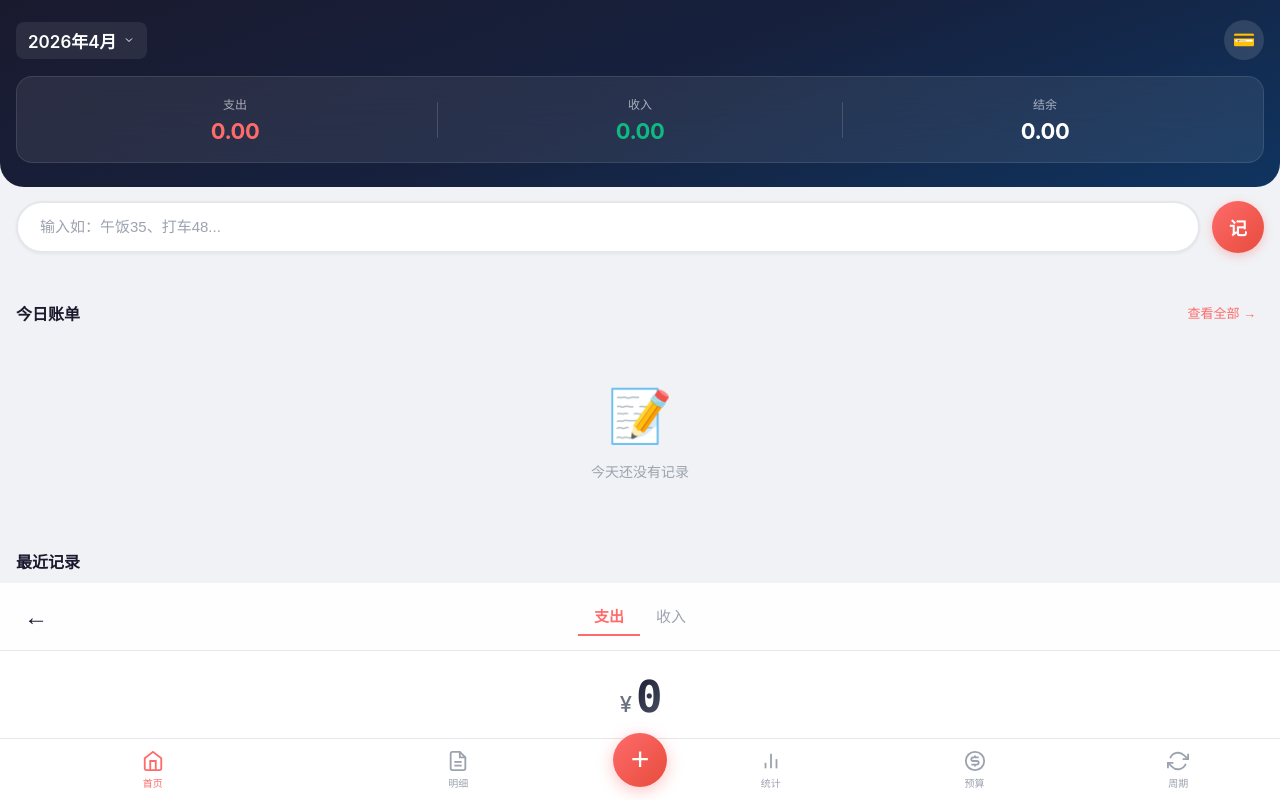
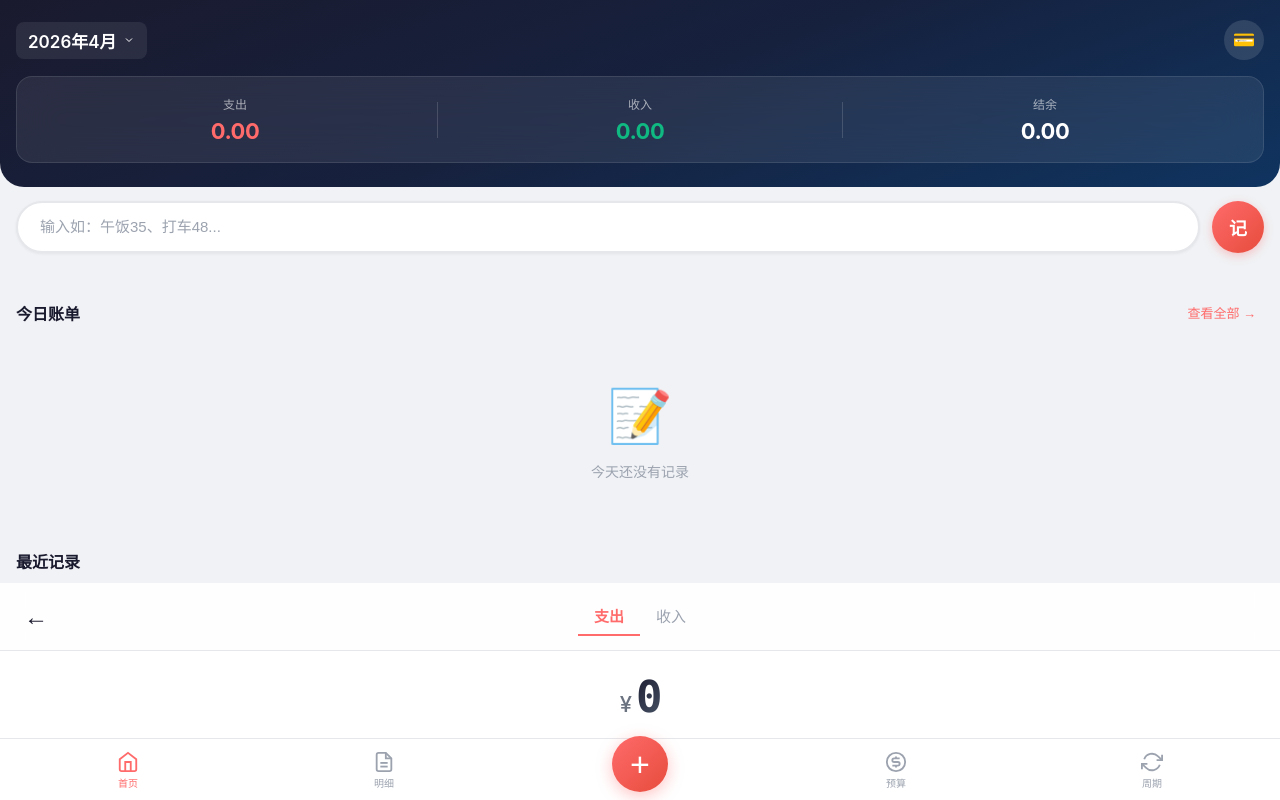
Before and after one commit to 815378710-rgb/potato-money, a website: page public/index.html in a window 1280 px wide. Drawn offline with Linux system fonts and the light colour scheme; no server answers.

Commit message:
fix: +号居中(绝对定位)/记账后跳转首页/明细页月份筛选/账户添加/加页iOS适配
- +号居中：position: absolute + left:50% + translateX(-50%)精准居中
- 保存记录后自动回到首页（不再需要手动点返回）
- 明细页只显示当前月记录（原来是全部记录）
- 账户页添加按钮绑定事件（之前点了没反应）
- iOS 安全区适配：100dvh + tab栏高度补偿
- 加页不再撑出滚动条

```diff
--- a/public/css/style.css
+++ b/public/css/style.css
@@ -31,7 +31,7 @@ body {
   overflow: hidden;
 }
 #app {
-  height: calc(100vh - 60px - var(--safe-bottom));
+  height: calc(100dvh - 62px - var(--safe-bottom));
   overflow-y: auto;
   -webkit-overflow-scrolling: touch;
 }
@@ -386,58 +386,55 @@ body {
   backdrop-filter: blur(20px);
   display: flex;
   justify-content: center;
-  align-items: center;
+  align-items: stretch;
   border-top: 1px solid var(--border);
   z-index: 100;
 }
-/* Left group: home(1st), records(2nd) */
-.tab-bar .tab:nth-child(1),
-.tab-bar .tab:nth-child(2) { flex: 3; }
-/* Right group: stats(4th), budget(5th), recurring(6th) */
-.tab-bar .tab:nth-child(4),
-.tab-bar .tab:nth-child(5),
-.tab-bar .tab:nth-child(6) { flex: 2; }
 .tab {
   background: none;
   border: none;
   display: flex;
   flex-direction: column;
   align-items: center;
-  gap: 3px;
+  justify-content: center;
+  gap: 2px;
   cursor: pointer;
   color: var(--text-light);
   font-size: 10px;
   font-weight: 500;
-  padding: 4px 0;
+  padding: 4px 0 2px;
+  flex: 1;
   transition: color 0.2s;
 }
 .tab.active { color: var(--primary); }
 .tab svg { width: 22px; height: 22px; }
 .tab-add {
-  position: relative;
-  display: flex;
-  align-items: center;
-  justify-content: center;
-  flex: 0 0 auto;
+  position: absolute;
+  left: 50%;
+  bottom: 0;
+  transform: translateX(-50%);
+  z-index: 2;
+  flex: none;
   padding: 0;
-  margin: 0 2px;
+  margin: 0;
+  width: 56px;
 }
 .add-btn-circle {
-  width: 54px;
-  height: 54px;
+  width: 56px;
+  height: 56px;
   background: linear-gradient(135deg, #FF6B6B 0%, #E74C3C 100%);
   border-radius: 50%;
   display: flex;
   align-items: center;
   justify-content: center;
-  font-size: 32px;
+  font-size: 34px;
   color: white;
   font-weight: 300;
   box-shadow: 0 4px 16px rgba(255,107,107,0.4);
-  margin-top: -20px;
+  margin-bottom: 8px;
   transition: transform 0.2s, box-shadow 0.2s;
 }
-.tab-add:active .add-btn-circle { transform: scale(0.9); box-shadow: 0 2px 8px rgba(255,107,107,0.3); }
+.tab-add:active .add-btn-circle { transform: scale(0.9) translateY(2px); box-shadow: 0 2px 8px rgba(255,107,107,0.3); }
 
 /* === Accounts === */
 .accounts-grid {
@@ -647,15 +644,13 @@ body {
 
 /* === Add page scroll fix === */
 #page-add {
-  height: calc(100vh - 0px);
+  height: calc(100vh - 62px - var(--safe-bottom));
   display: flex;
   flex-direction: column;
-  overflow-y: auto;
+  overflow-y: hidden;
 }
-#page-add.active {
-  display: flex;
-}
-#page-add .category-grid { flex: 1; overflow-y: auto; }
+#page-add.active { display: flex; }
+#page-add .category-grid { flex: 1; overflow-y: auto; -webkit-overflow-scrolling: touch; }
 #page-add .record-form { flex-shrink: 0; }
 #page-add .numpad { flex-shrink: 0; }
 
--- a/public/js/app.js
+++ b/public/js/app.js
@@ -169,9 +169,10 @@ function renderRecordList(selector, list, showEmpty) {
 
 // --- Records Page ---
 function renderRecords() {
-  let filtered = records;
-  if (filterType === 'expense') filtered = records.filter(r => r.type === 'expense');
-  if (filterType === 'income') filtered = records.filter(r => r.type === 'income');
+  // 按当前月份过滤，再按类型筛选
+  let filtered = records.filter(r => r.date && r.date.startsWith(currentMonth));
+  if (filterType === 'expense') filtered = filtered.filter(r => r.type === 'expense');
+  if (filterType === 'income') filtered = filtered.filter(r => r.type === 'income');
 
   renderRecordList('#all-records', filtered.slice(0, 100), true);
 }
@@ -507,6 +508,7 @@ async function saveRecord() {
     await loadRecords();
     renderHome();
     renderCategoryGrid();
+    closeAddPage();
   } else {
     showToast(r.message || '保存失败');
   }
@@ -870,6 +872,17 @@ document.addEventListener('DOMContentLoaded', () => {
   // Accounts button
   $('#btn-accounts').addEventListener('click', () => switchPage('accounts'));
 
+  // Add account
+  $('#btn-add-account').addEventListener('click', () => {
+    const name = prompt('请输入账户名称：');
+    if (name && name.trim()) {
+      api('POST', '/accounts', { name: name.trim() }).then(r => {
+        if (r.success) showToast('账户已添加');
+        loadAccounts().then(renderAccounts);
+      });
+    }
+  });
+
   // Quick entry
   $('#btn-quick-entry').addEventListener('click', handleQuickEntry);
   $('#quick-entry-input').addEventListener('keydown', (e) => {
```
